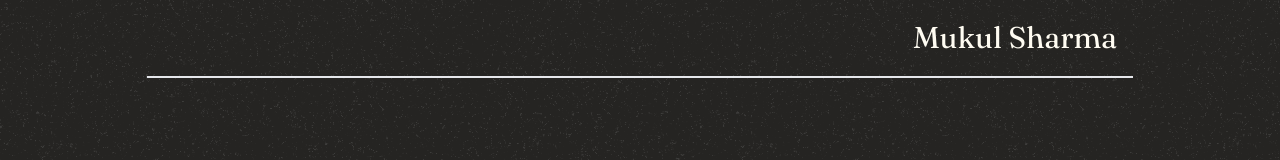
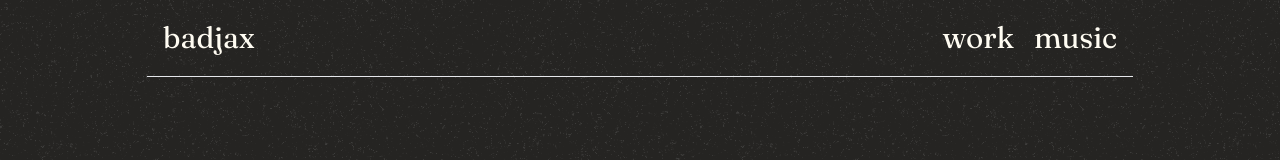
Before and after one commit to mukulTriesCode/search-functionality, a React (Vite) app: page / in a window 1280 px wide. Shown: the top 160 px of the page. Built offline with nearby package versions, Linux system fonts and the light colour scheme.

Commit message:
Feature: Added nav links

```diff
--- a/src/components/Header.tsx
+++ b/src/components/Header.tsx
@@ -1,7 +1,16 @@
 import React from "react";
+import { Link } from "react-router-dom";
 
 const Header: React.FC = () => {
-  return <header className="container py-5 border-b-2 text-3xl text-end text-light font-fraunces">Mukul Sharma</header>;
+  return (
+    <header className="container py-5 border-b text-3xl flex justify-between text-light font-fraunces">
+      <h5>badjax</h5>
+      <div className="flex gap-5">
+        <Link to="/work">work</Link>
+        <Link to="/music">music</Link>
+      </div>
+    </header>
+  );
 };
 
 export default Header;
```
